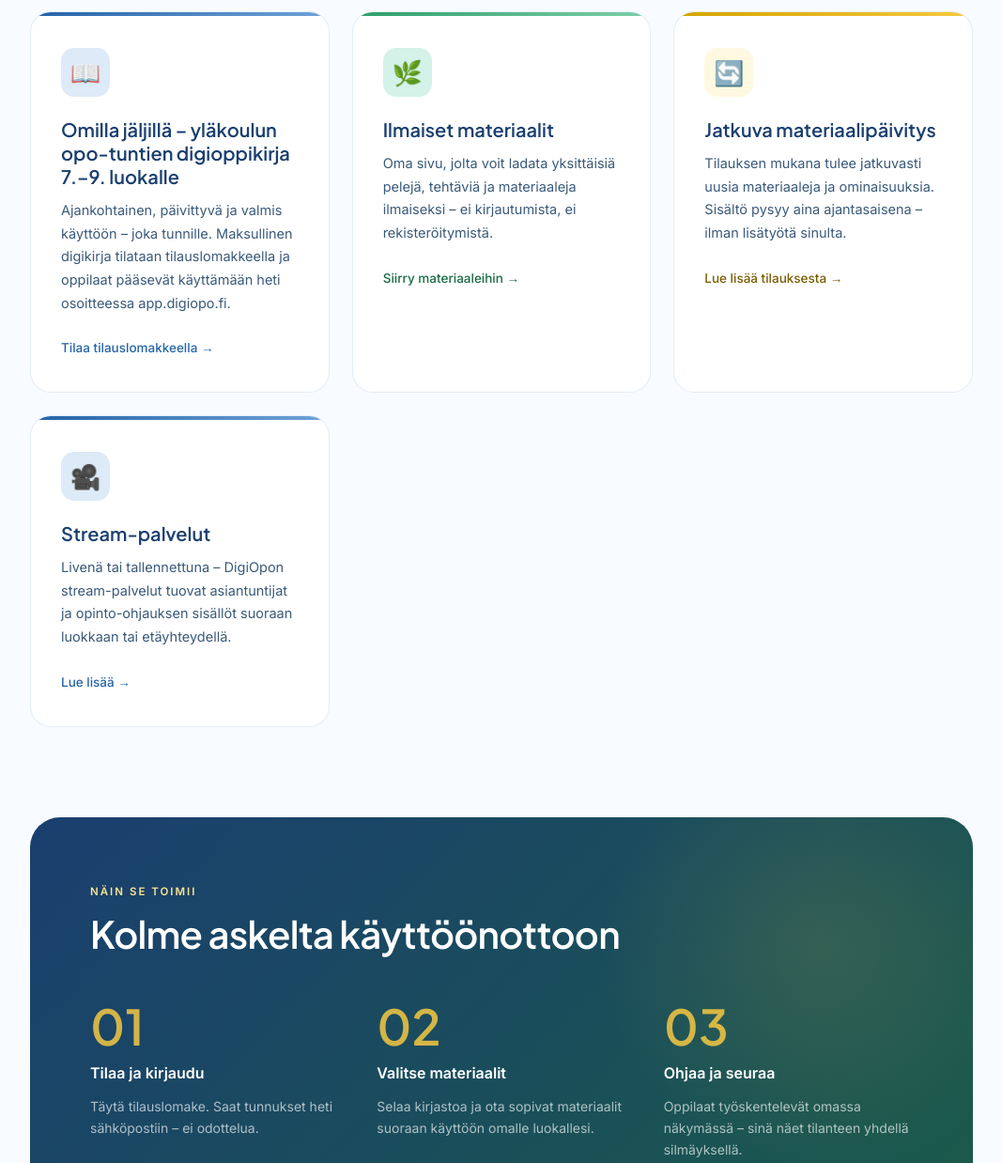
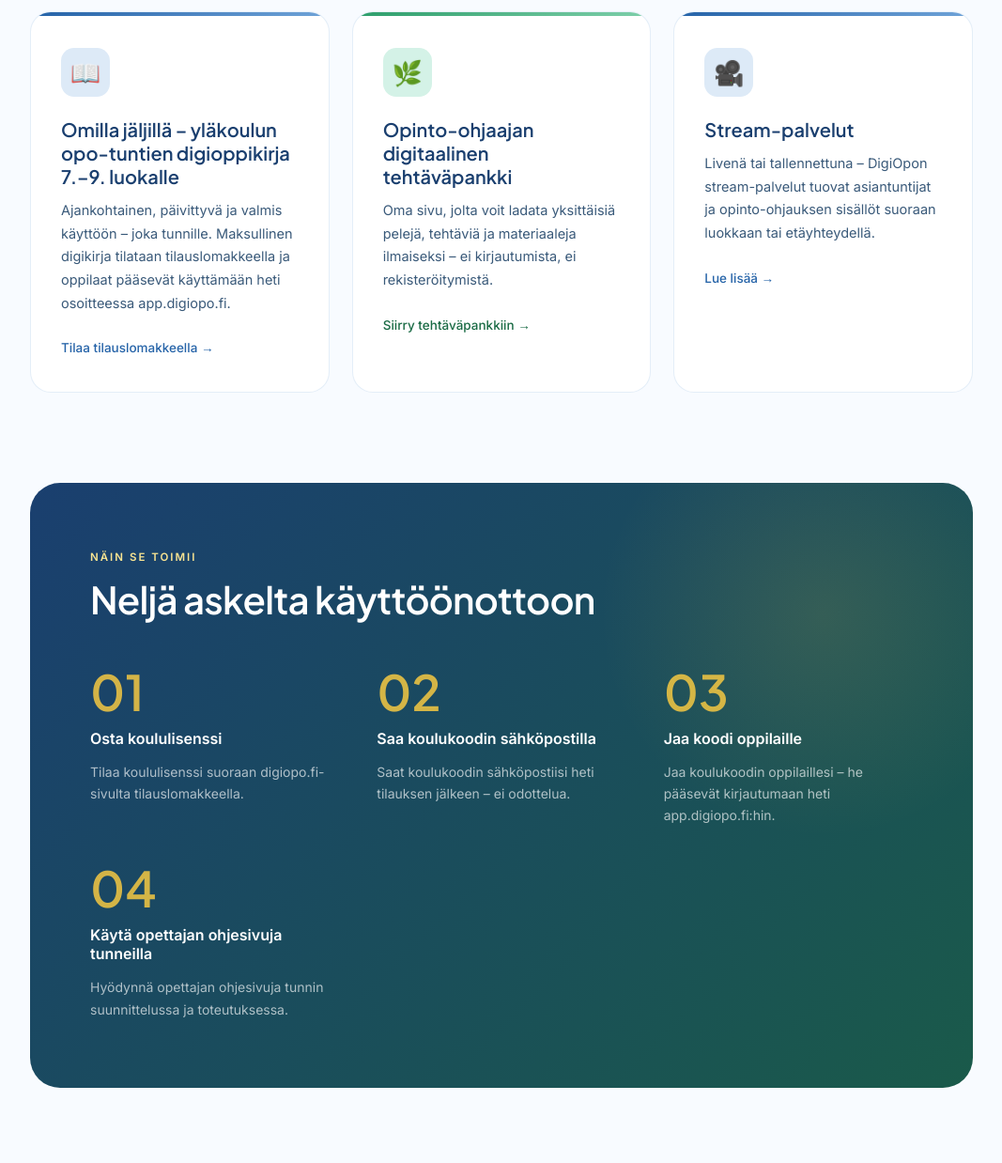
Before and after one commit to swan27768/digiopo-home, a plain HTML site: page index.html in a window 1280 px wide. Shown: the part 1060-2298 px from the top of the page at 94% size, without its empty margins (106-1173 px from the left). Drawn offline with Linux system fonts and the light colour scheme.

Commit message:
Päivitety käyttöönotto-ohje

```diff
--- a/index.html
+++ b/index.html
@@ -267,7 +267,7 @@
     </p>
     <div class="hero-actions">
       <a href="#tilaus" class="btn-primary">Tilaa digikirja</a>
-      <a href="/materiaalit" class="btn-secondary">Ilmaiset materiaalit</a>
+      <a href="/materiaalit" class="btn-secondary">Tehtäväpankki</a>
     </div>
   </div>
 </div>
@@ -287,19 +287,12 @@
 
     <div class="card green" id="materiaalit">
       <div class="card-icon">🌿</div>
-      <h3>Ilmaiset materiaalit</h3>
+      <h3>Opinto-ohjaajan digitaalinen tehtäväpankki</h3>
       <p>Oma sivu, jolta voit ladata yksittäisiä pelejä, tehtäviä ja materiaaleja ilmaiseksi – ei kirjautumista, ei rekisteröitymistä.</p>
-      <a href="/materiaalit" class="card-link">Siirry materiaaleihin →</a>
+      <a href="/materiaalit" class="card-link">Siirry tehtäväpankkiin →</a>
     </div>
 
-    <div class="card yellow">
-      <div class="card-icon">🔄</div>
-      <h3>Jatkuva materiaalipäivitys</h3>
-      <p>Tilauksen mukana tulee jatkuvasti uusia materiaaleja ja ominaisuuksia. Sisältö pysyy aina ajantasaisena – ilman lisätyötä sinulta.</p>
-      <a href="#tilaus" class="card-link">Lue lisää tilauksesta →</a>
-    </div>
-
-    <div class="card blue">
+<div class="card blue">
       <div class="card-icon">🎥</div>
       <h3>Stream-palvelut</h3>
       <p>Livenä tai tallennettuna – DigiOpon stream-palvelut tuovat asiantuntijat ja opinto-ohjauksen sisällöt suoraan luokkaan tai etäyhteydellä.</p>
@@ -313,22 +306,27 @@
 <div class="section" style="padding-top: 0;">
   <div class="how-wrapper">
     <div class="section-label">Näin se toimii</div>
-    <h2 class="section-title">Kolme askelta käyttöönottoon</h2>
+    <h2 class="section-title">Neljä askelta käyttöönottoon</h2>
     <div class="steps">
       <div class="step">
         <div class="step-num">01</div>
-        <h4>Tilaa ja kirjaudu</h4>
-        <p>Täytä tilauslomake. Saat tunnukset heti sähköpostiin – ei odottelua.</p>
+        <h4>Osta koululisenssi</h4>
+        <p>Tilaa koululisenssi suoraan digiopo.fi-sivulta tilauslomakkeella.</p>
       </div>
       <div class="step">
         <div class="step-num">02</div>
-        <h4>Valitse materiaalit</h4>
-        <p>Selaa kirjastoa ja ota sopivat materiaalit suoraan käyttöön omalle luokallesi.</p>
+        <h4>Saa koulukoodin sähköpostilla</h4>
+        <p>Saat koulukoodin sähköpostiisi heti tilauksen jälkeen – ei odottelua.</p>
       </div>
       <div class="step">
         <div class="step-num">03</div>
-        <h4>Ohjaa ja seuraa</h4>
-        <p>Oppilaat työskentelevät omassa näkymässä – sinä näet tilanteen yhdellä silmäyksellä.</p>
+        <h4>Jaa koodi oppilaille</h4>
+        <p>Jaa koulukoodin oppilaillesi – he pääsevät kirjautumaan heti app.digiopo.fi:hin.</p>
+      </div>
+      <div class="step">
+        <div class="step-num">04</div>
+        <h4>Käytä opettajan ohjesivuja tunneilla</h4>
+        <p>Hyödynnä opettajan ohjesivuja tunnin suunnittelussa ja toteutuksessa.</p>
       </div>
     </div>
   </div>
```
